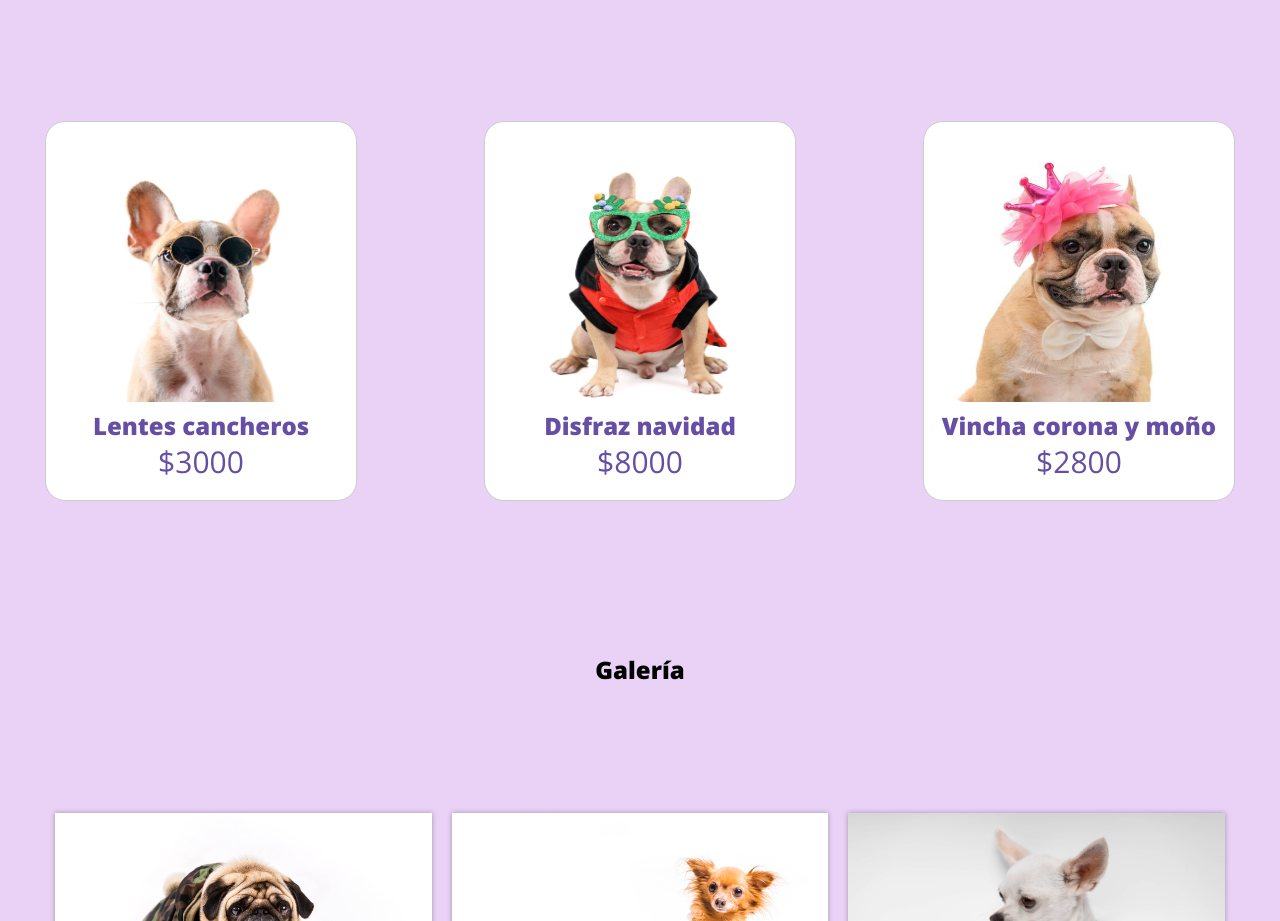
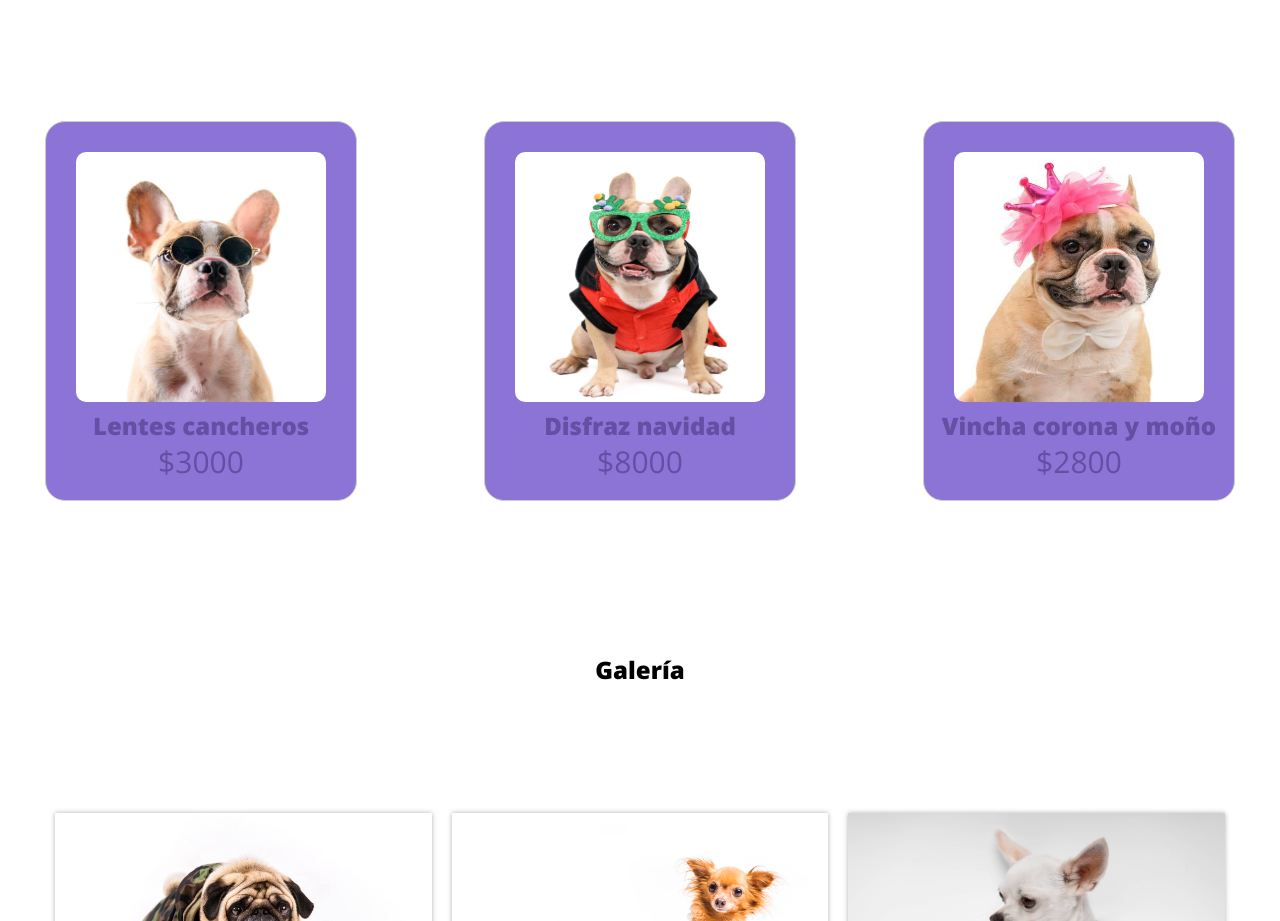
Before and after one commit to karenbermudezsarait/TrabajoFinalDesarrollo, a plain HTML site: page index.html in a window 1280 px wide. Shown: the part 1029-1950 px from the top of the page. Drawn offline with nearby package versions, Linux system fonts and the light colour scheme; a web font is replaced by a local one.

Commit message:
fix styles

```diff
--- a/estilos.css
+++ b/estilos.css
@@ -5,7 +5,7 @@
 }
 
 body {
-  background: #e9d2f5;
+  background: #ffffff;
   font-family: "Open Sans", sans-serif;
 }
 
@@ -89,7 +89,8 @@ a:hover {
 .card {
   width: 312px;
   height: 380px;
-  background-color: #fff;
+  background-color: #8c74d6;
+
   border-radius: 20px;
   margin-bottom: 20px;
   padding: 10px;
```
